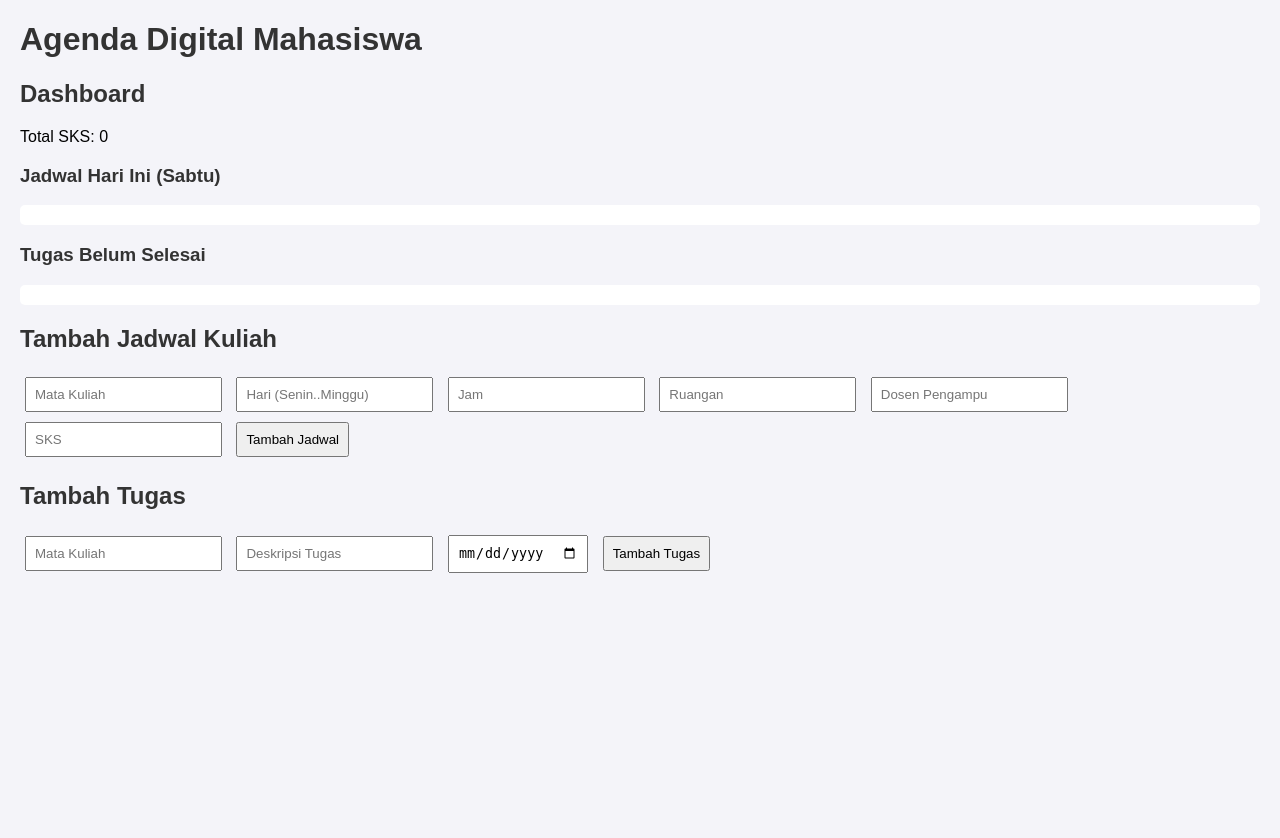
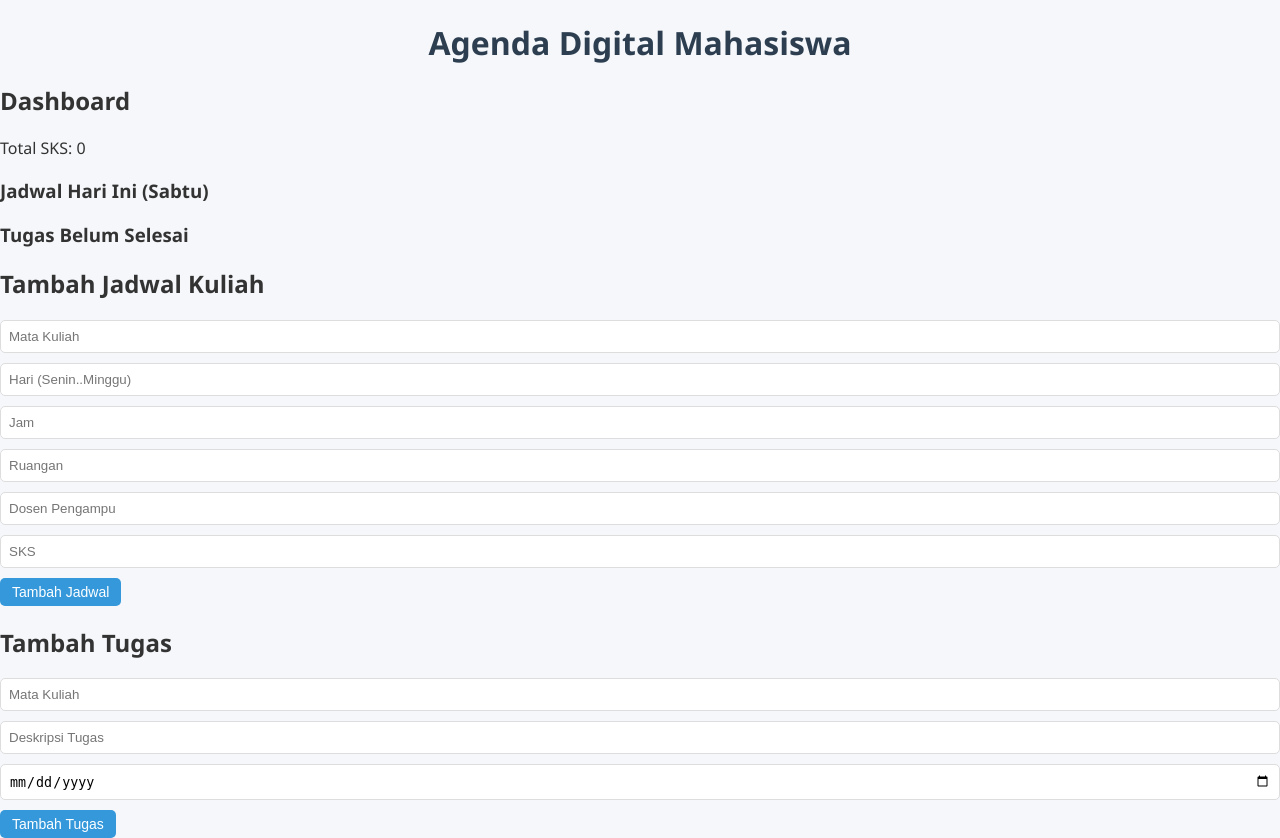
Before and after one commit to gitaa0aa/Aplikasi-Mahasiswa-Sederhana, a PHP site: page / in a window 1280 px wide. Before the commit the page ends 573 px from the top, so only its background shows below. Run offline with PHP 8.4, Linux system fonts and the light colour scheme.

Commit message:
Update style.css

```diff
--- a/style.css
+++ b/style.css
@@ -1,23 +1,87 @@
+/* style.css */
 body {
-    font-family: Arial, sans-serif;
-    margin: 20px;
-    background: #f4f4f9;
+  font-family: 'Segoe UI', Tahoma, Geneva, Verdana, sans-serif;
+  background: #f5f7fa;
+  margin: 0;
+  padding: 0;
+  color: #333;
 }
-h1, h2, h3 {
-    color: #333;
+
+.container {
+  max-width: 900px;
+  margin: 30px auto;
+  padding: 20px;
 }
-form {
-    margin: 10px 0;
+
+h1 {
+  text-align: center;
+  color: #2c3e50;
+  margin-bottom: 20px;
 }
-input, button {
-    margin: 5px;
-    padding: 8px;
+
+.dashboard {
+  display: grid;
+  grid-template-columns: repeat(auto-fit, minmax(280px, 1fr));
+  gap: 16px;
+  margin-bottom: 30px;
 }
+
+.card {
+  background: #fff;
+  border-radius: 10px;
+  box-shadow: 0 3px 6px rgba(0,0,0,0.1);
+  padding: 16px;
+  transition: transform 0.2s ease;
+}
+
+.card:hover {
+  transform: translateY(-3px);
+}
+
+.card h2, .card h3 {
+  margin-top: 0;
+  color: #34495e;
+}
+
 ul {
-    background: #fff;
-    padding: 10px;
-    border-radius: 5px;
+  padding-left: 18px;
 }
+
 li {
-    margin-bottom: 5px;
+  margin-bottom: 8px;
 }
+
+button {
+  background: #3498db;
+  color: #fff;
+  border: none;
+  padding: 6px 12px;
+  border-radius: 5px;
+  cursor: pointer;
+  font-size: 14px;
+}
+
+button:hover {
+  background: #2980b9;
+}
+
+form label {
+  display: block;
+  margin: 8px 0 4px;
+  font-weight: 500;
+}
+
+form input {
+  width: 100%;
+  padding: 8px;
+  border: 1px solid #ddd;
+  border-radius: 5px;
+  margin-bottom: 10px;
+  box-sizing: border-box;
+}
+
+.forms {
+  display: grid;
+  grid-template-columns: repeat(auto-fit, minmax(300px, 1fr));
+  gap: 16px;
+}
```
